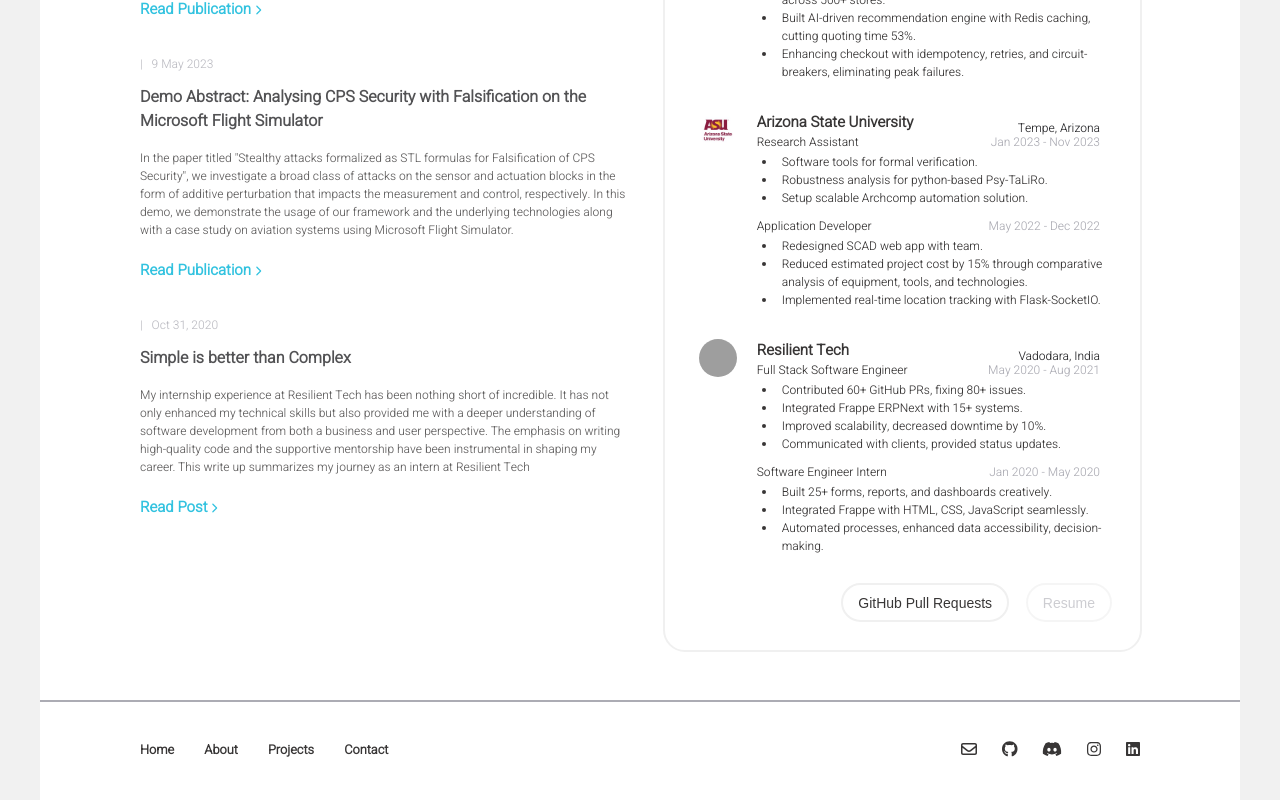
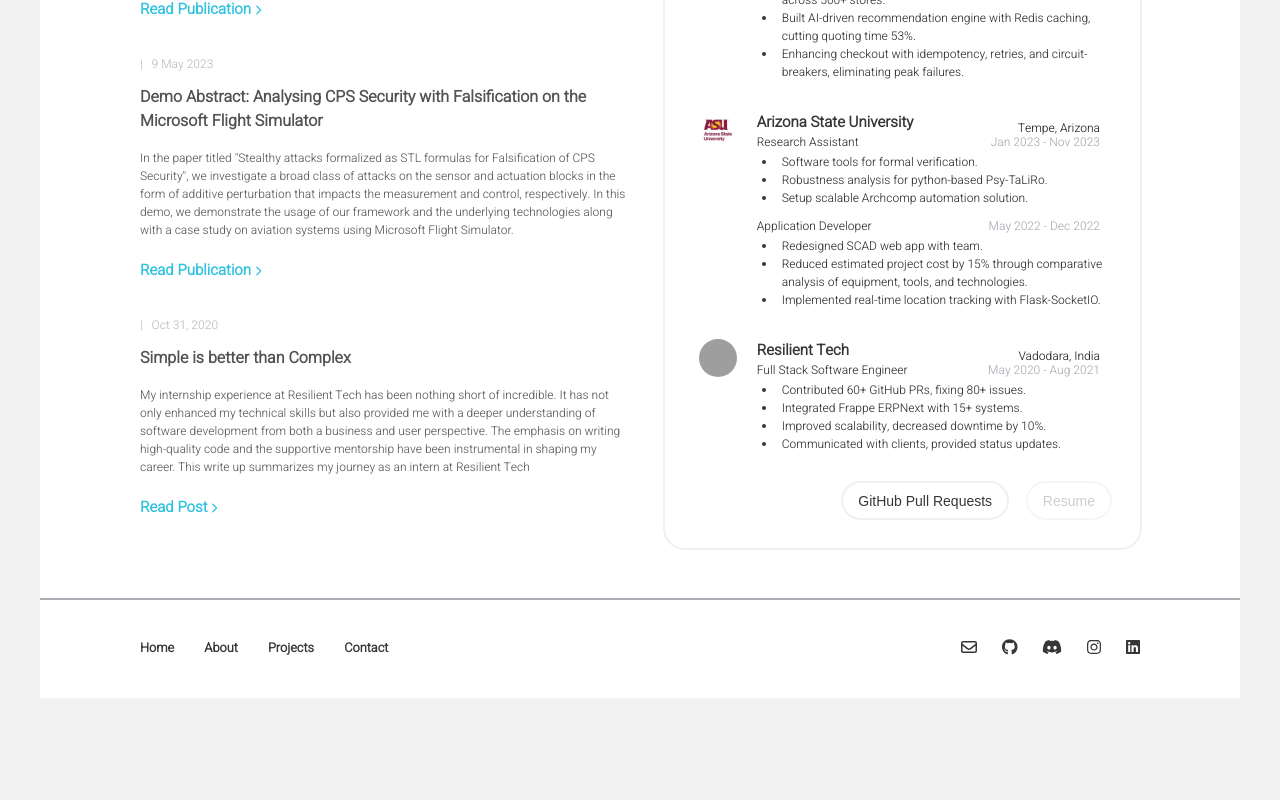
Before and after one commit to walstanb/walstanb.github.io, a React (Create React App) app: page /#/ in a window 1280 px wide. Shown: the part 4653-5453 px from the top of the page. After the commit the page ends 5351 px from the top, so only its background shows below. Built offline with nearby package versions, Linux system fonts and the light colour scheme; grey boxes are pictures that could not be loaded.

Commit message:
fix: removed old experience

```diff
--- a/src/data/user.js
+++ b/src/data/user.js
@@ -157,13 +157,7 @@ const INFO = {
 					duration: "May 2020 - Aug 2021",
 					description:
 						"Contributed 60+ GitHub PRs, fixing 80+ issues.\nIntegrated Frappe ERPNext with 15+ systems.\nImproved scalability, decreased downtime by 10%.\nCommunicated with clients, provided status updates.",
-				},
-				{
-					role: "Software Engineer Intern",
-					duration: "Jan 2020 - May 2020",
-					description:
-						"Built 25+ forms, reports, and dashboards creatively.\nIntegrated Frappe with HTML, CSS, JavaScript seamlessly.\nAutomated processes, enhanced data accessibility, decision-making.",
-				},
+				}
 			],
 		},
 	],
```
